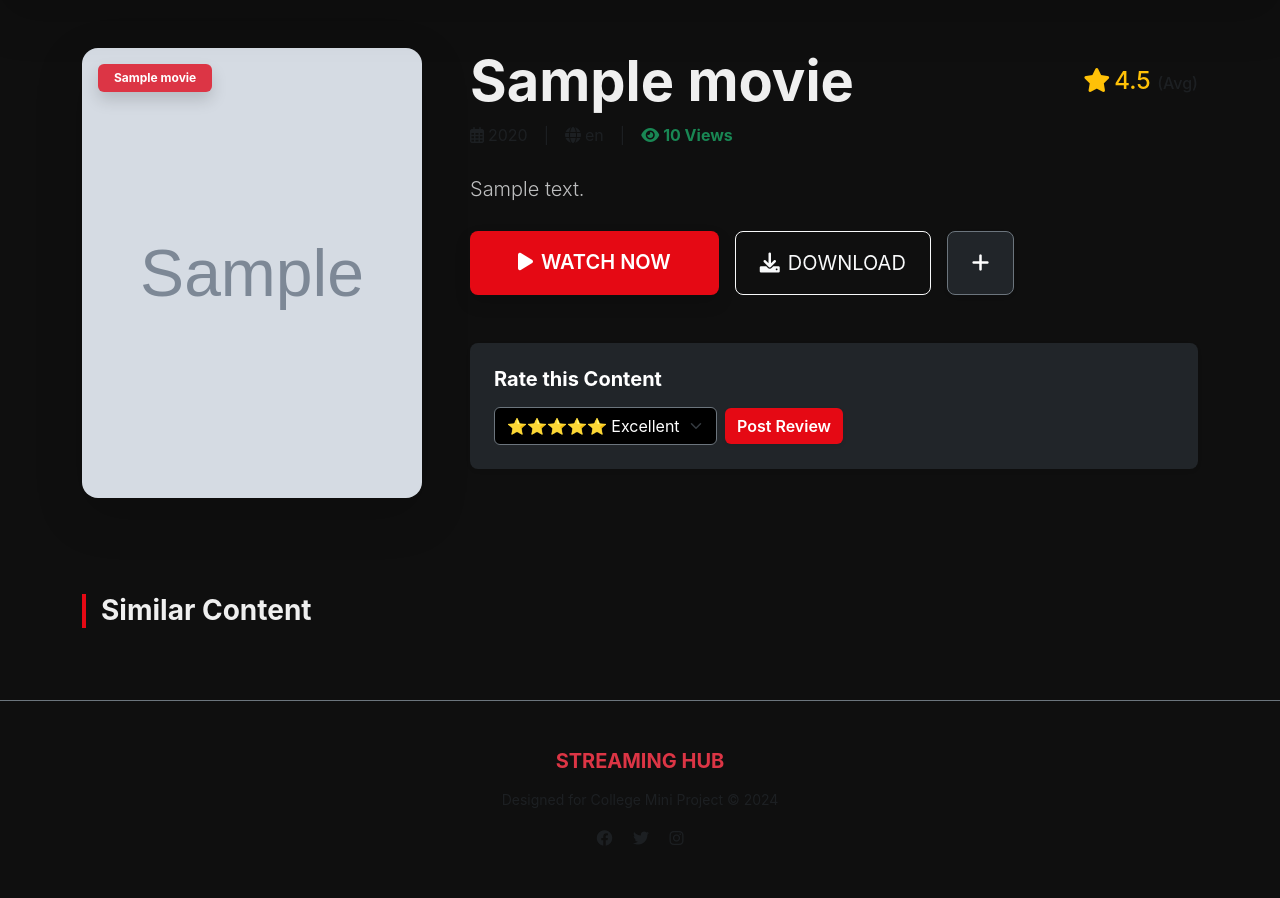
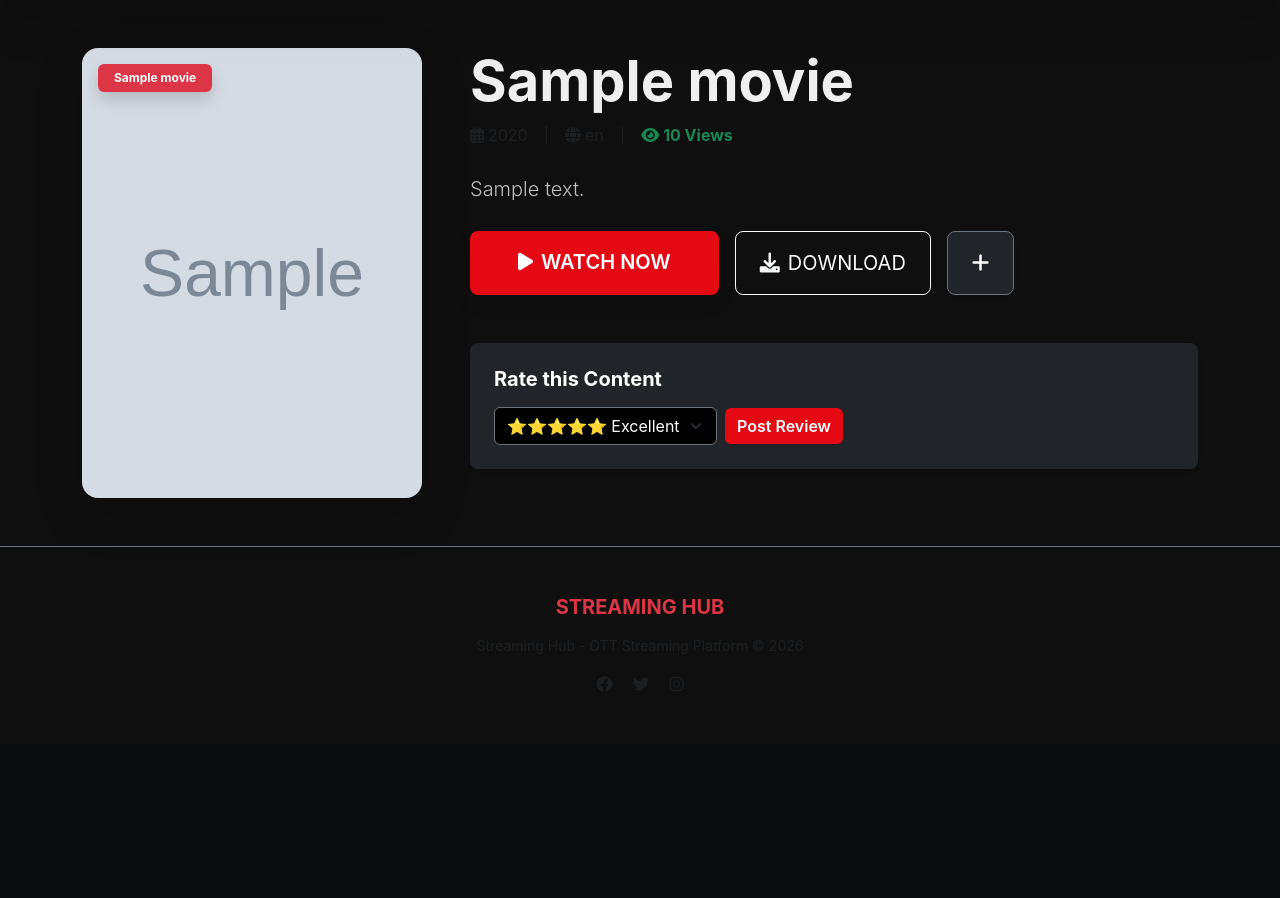
Before and after one commit to yuktapatel2136-star/ott-python, a Flask app: page /movie/1 in a window 1280 px wide. Shown: the part 78-976 px from the top of the page. After the commit the page ends 769 px from the top, so only its background shows below. Run offline with Flask 3, Linux system fonts and the light colour scheme; tables that the repository leaves empty hold one stand-in row (values such as "Sample post"); grey boxes marked "Sample" are stand-in pictures.

Commit message:
code added

```diff
--- a/app/models/models.py
+++ b/app/models/models.py
@@ -12,7 +12,7 @@ class User(db.Model, UserMixin):
     username = db.Column(db.String(20), unique=True, nullable=False)
     email = db.Column(db.String(120), unique=True, nullable=False)
     password = db.Column(db.String(255), nullable=False)
-    role = db.Column(db.String(10), default='user') # 'admin' or 'user'
+    role = db.Column(db.String(10), default='user')
     is_subscribed = db.Column(db.Boolean, default=False)
 
     # Relationships
--- a/app/routes/auth_routes.py
+++ b/app/routes/auth_routes.py
@@ -28,7 +28,7 @@ def register():
         new_user = User(username=username, email=email)
         new_user.set_password(password)
 
-        # First user is admin (simple for college projects)
+        # First user is admin
         if User.query.count() == 0:
             new_user.role = 'admin'
 
--- a/app/templates/admin/add_movie.html
+++ b/app/templates/admin/add_movie.html
@@ -7,7 +7,7 @@
         <div class="card bg-dark shadow p-4 border border-secondary">
             <h2 class="mb-4 text-danger fw-bold"><i class="fas fa-plus-circle me-2"></i>Add New Content</h2>
 
-            <!-- IMPORTANT: enctype must be multipart for file uploads -->
+
             <form method="POST" enctype="multipart/form-data">
                 <div class="row g-3">
                     <div class="col-md-6">
--- a/app/templates/admin/edit_movie.html
+++ b/app/templates/admin/edit_movie.html
@@ -37,7 +37,7 @@
                         <textarea name="description" class="form-control bg-black text-white border-secondary" rows="4" required>{{ movie.description }}</textarea>
                     </div>
 
-                    <!-- Current Poster Preview + New Upload -->
+                    <!-- Current Poster + New Upload -->
                     <div class="col-md-6">
                         <label class="form-label fw-bold"><i class="fas fa-image me-2 text-info"></i>Poster Image</label>
                         <div class="mb-2">
@@ -52,7 +52,7 @@
                         <small class="text-muted">Leave empty to keep current poster. Allowed: JPG, PNG, GIF, WEBP</small>
                     </div>
 
-                    <!-- Current Video Info + New Upload -->
+                    <!-- Current Video + New Upload -->
                     <div class="col-md-6">
                         <label class="form-label fw-bold"><i class="fas fa-film me-2 text-success"></i>Video File</label>
                         <div class="mb-2">
--- a/app/templates/base.html
+++ b/app/templates/base.html
@@ -137,7 +137,7 @@
     <footer class="mt-5 py-5 text-center border-top border-secondary">
         <div class="container">
             <h5 class="text-danger fw-bold mb-3">STREAMING HUB</h5>
-            <p class="text-muted small mb-0">Designed for College Mini Project &copy; 2024</p>
+            <p class="text-muted small mb-0">Streaming Hub - OTT Streaming Platform &copy; 2026</p>
             <div class="mt-3">
                 <a href="#" class="text-muted mx-2"><i class="fab fa-facebook"></i></a>
                 <a href="#" class="text-muted mx-2"><i class="fab fa-twitter"></i></a>
--- a/app/templates/movie_details.html
+++ b/app/templates/movie_details.html
@@ -17,9 +17,7 @@
     <div class="col-md-8">
         <div class="d-flex justify-content-between align-items-center mb-2">
             <h1 class="display-4 fw-bold mb-0">{{ movie.title }}</h1>
-            <div class="text-warning h4 mb-0">
-                <i class="fas fa-star me-1"></i>4.5 <small class="text-muted fs-6">(Avg)</small>
-            </div>
+
         </div>
 
         <div class="d-flex gap-3 text-muted mb-4 align-items-center">
@@ -69,15 +67,4 @@
     </div>
 </div>
 
-<!-- Related Suggestions (Optional) -->
-<div class="mt-5 pt-5">
-    <h3 class="section-title">Similar Content</h3>
-    <div class="row row-cols-2 row-cols-md-4 row-cols-lg-6 g-3">
-        <!-- Mockup similar movies -->
-        <div class="col"><div class="card bg-dark aspect-ratio-2x3 border-0 rounded-3 shadow-sm opacity-50"></div></div>
-        <div class="col"><div class="card bg-dark aspect-ratio-2x3 border-0 rounded-3 shadow-sm opacity-50"></div></div>
-        <div class="col"><div class="card bg-dark aspect-ratio-2x3 border-0 rounded-3 shadow-sm opacity-50"></div></div>
-        <div class="col"><div class="card bg-dark aspect-ratio-2x3 border-0 rounded-3 shadow-sm opacity-50"></div></div>
-    </div>
-</div>
 {% endblock %}
```
Also changed, not shown: app/templates/admin/dashboard.html (+4 -4 lines).
